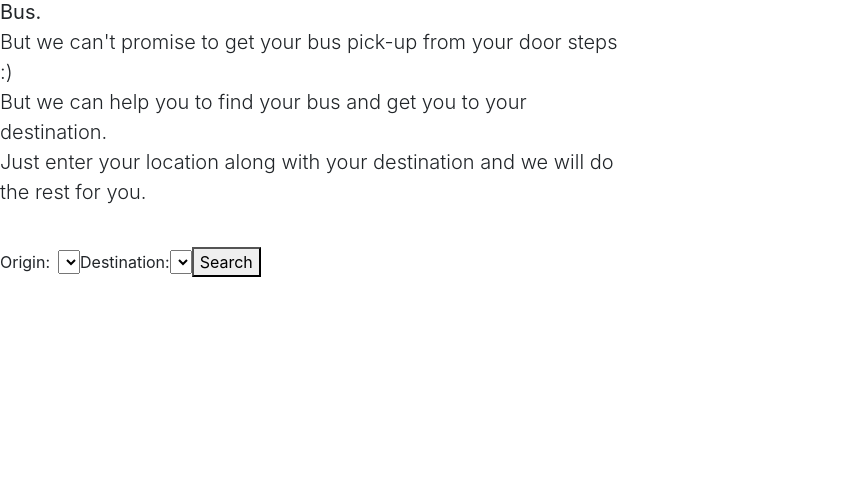
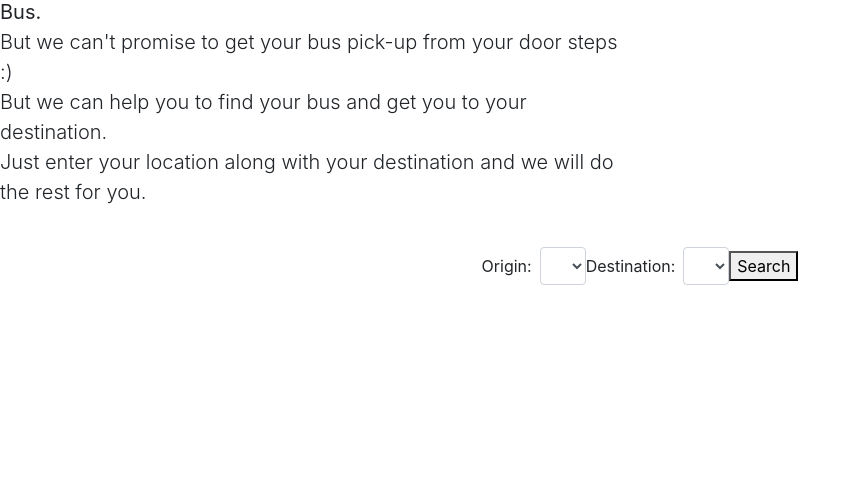
Before and after one commit to akashghosh256/Find_My_Bus, a Flask app: page / in a window 1280 px wide. Shown: the part 222-706 px from the top of the page, without its empty margins (0-861 px from the left). Run offline with Flask 3, Linux system fonts and the light colour scheme; lists and menus that the app fills with data are empty; some libraries are stand-ins or nearby versions.

Commit message:
Added bootstrap styling to the form.

```diff
--- a/templates/home.html
+++ b/templates/home.html
@@ -20,16 +20,17 @@
         </p>
     </div>
 </div>
+<div class="d-flex justify-content-center">
     <form method="POST" action="{{ url_for('search') }}" class="form-inline">
         <label for="origin" class="mr-2">Origin:</label>
-    <select name="origin" id="origin">
+        <select name="origin" id="origin" class="form-control">
             {% for o in unique_origins %}
                 <option value="{{ o }}">{{ o }}</option>
             {% endfor %}
         </select>
         <br>
-    <label for="destination">Destination:</label>
-    <select name="destination" id="destination">
+        <label for="destination" class="mr-2">Destination:</label>
+        <select name="destination" id="destination" class="form-control">
             {% for d in unique_destinations %}
                 <option value="{{ d }}">{{ d }}</option>
             {% endfor %}
@@ -37,4 +38,5 @@
         <br>
         <button type="submit">Search</button>
     </form>
+</div>
 {% endblock %}
```
Lines whose indentation alone changed are shown as unchanged.
